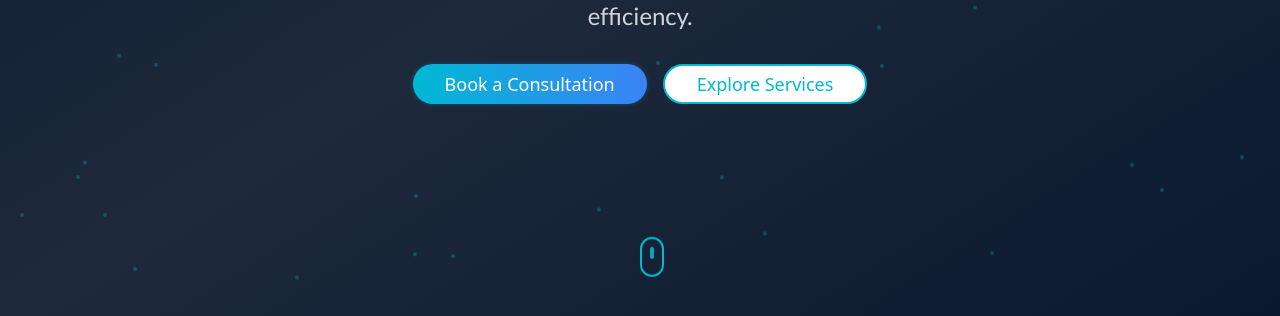
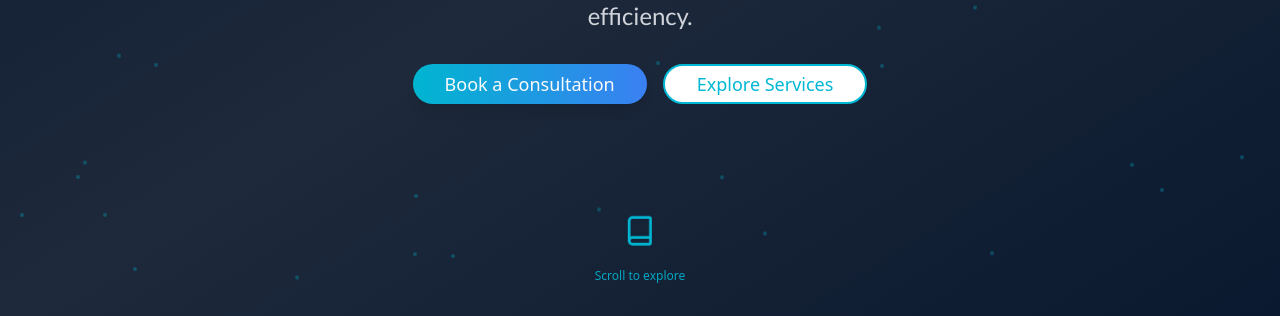
Before and after one commit to powerpack45456/finprem-digital-nexus, a React (Vite) app: page / in a window 1280 px wide. Shown: the part 484-800 px from the top of the page. Built offline with nearby package versions, Linux system fonts and the light colour scheme.

Commit message:
Fix: Improve CTA button animation
Replaced the bouncing animation on the "Book a Consultation" button with a slower, more stable animation. Also, replaced the bouncing mouse with an animated ledger book that turns pages.

```diff
--- a/src/components/HeroSection.tsx
+++ b/src/components/HeroSection.tsx
@@ -1,6 +1,7 @@
 
 import { Button } from '@/components/ui/button';
 import { useEffect, useState } from 'react';
+import { Book } from 'lucide-react';
 
 const HeroSection = () => {
   const [isVisible, setIsVisible] = useState(false);
@@ -55,7 +56,7 @@ const HeroSection = () => {
           }`}>
             <Button
               onClick={() => scrollToSection('contact')}
-              className="bg-gradient-to-r from-finprem-teal to-blue-500 hover:from-finprem-teal hover:to-blue-600 text-white px-8 py-4 rounded-full text-lg font-medium transition-all duration-300 transform hover:scale-105 shadow-lg hover:shadow-xl animate-glow"
+              className="bg-gradient-to-r from-finprem-teal to-blue-500 hover:from-finprem-teal hover:to-blue-600 text-white px-8 py-4 rounded-full text-lg font-medium transition-all duration-300 transform hover:scale-105 shadow-lg hover:shadow-xl animate-pulse"
             >
               Book a Consultation
             </Button>
@@ -70,10 +71,21 @@ const HeroSection = () => {
         </div>
       </div>
 
-      {/* Scroll indicator */}
-      <div className="absolute bottom-8 left-1/2 transform -translate-x-1/2 animate-bounce">
-        <div className="w-6 h-10 border-2 border-finprem-teal rounded-full flex justify-center">
-          <div className="w-1 h-3 bg-finprem-teal rounded-full mt-2 animate-pulse"></div>
+      {/* Animated ledger book scroll indicator */}
+      <div className="absolute bottom-8 left-1/2 transform -translate-x-1/2">
+        <div className="flex flex-col items-center">
+          <div className="mb-2 animate-bounce">
+            <Book
+              size={32}
+              className="text-finprem-teal animate-pulse"
+              style={{
+                animation: 'bounce 2s infinite, page-turn 3s infinite'
+              }}
+            />
+          </div>
+          <div className="text-finprem-teal text-xs font-medium animate-pulse">
+            Scroll to explore
+          </div>
         </div>
       </div>
     </section>
--- a/tailwind.config.ts
+++ b/tailwind.config.ts
@@ -1,4 +1,3 @@
-
 import type { Config } from "tailwindcss";
 
 export default {
@@ -125,12 +124,18 @@ export default {
 						transform: 'translateY(-10px)'
 					}
 				},
-				'glow': {
+				'page-turn': {
 					'0%, 100%': {
-						boxShadow: '0 0 5px rgba(0, 184, 212, 0.3)'
+						transform: 'rotateY(0deg) scale(1)'
+					},
+					'25%': {
+						transform: 'rotateY(-15deg) scale(1.05)'
 					},
 					'50%': {
-						boxShadow: '0 0 20px rgba(0, 184, 212, 0.6)'
+						transform: 'rotateY(0deg) scale(1.1)'
+					},
+					'75%': {
+						transform: 'rotateY(15deg) scale(1.05)'
 					}
 				}
 			},
@@ -140,7 +145,7 @@ export default {
 				'fade-in': 'fade-in 0.6s ease-out forwards',
 				'slide-in-left': 'slide-in-left 0.6s ease-out forwards',
 				'float': 'float 3s ease-in-out infinite',
-				'glow': 'glow 2s ease-in-out infinite'
+				'page-turn': 'page-turn 4s ease-in-out infinite'
 			}
 		}
 	},
```
